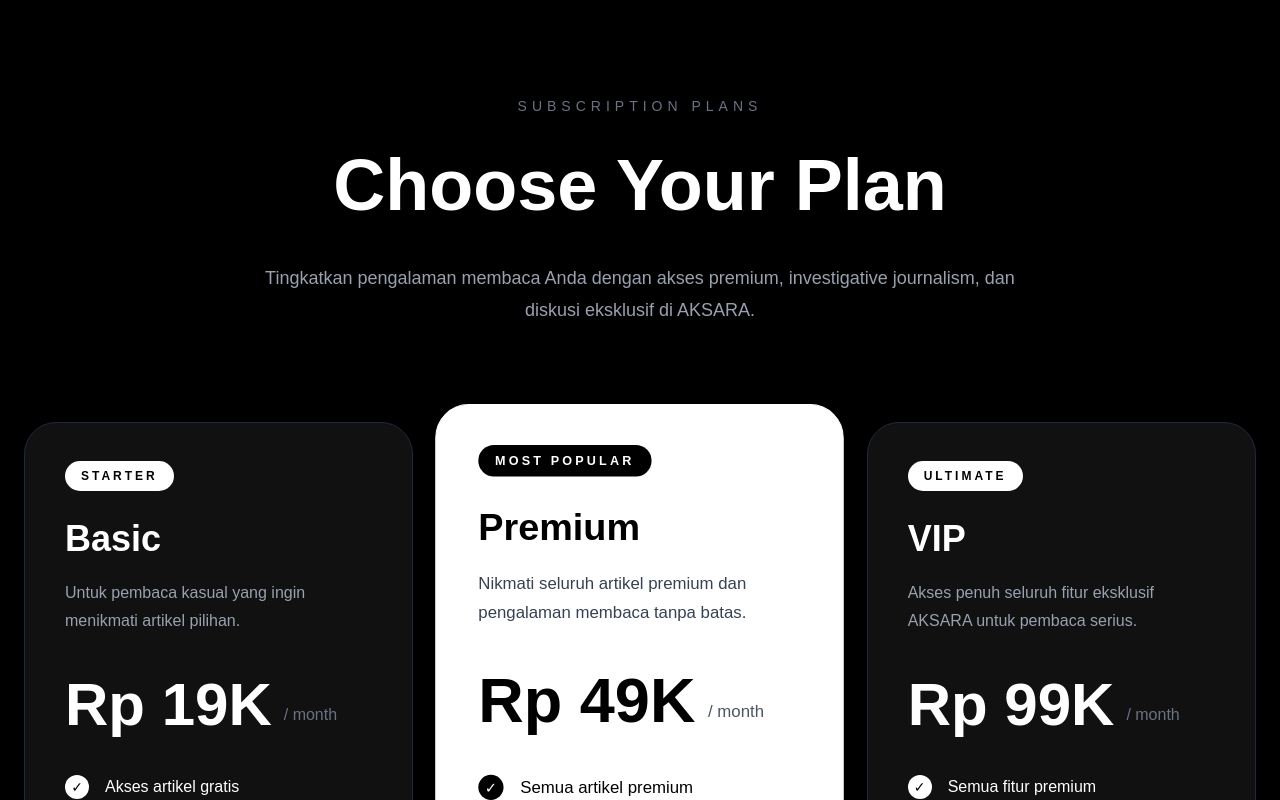
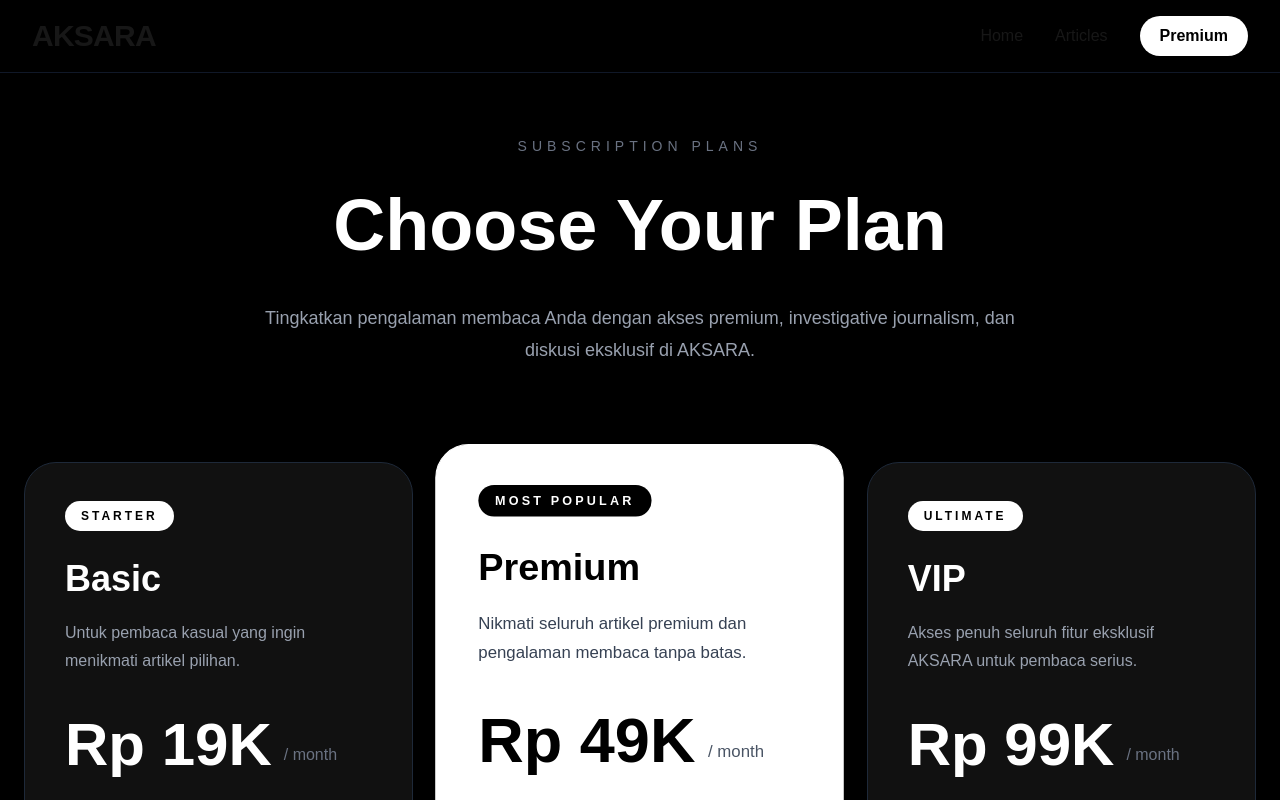
Before and after one commit to HakimAM19/aksara-api, a Next.js app: page /subscribe in a window 1280 px wide. Shown: the top 800 px of the page. Built offline with nearby package versions, Linux system fonts and the light colour scheme.

Commit message:
OTW DEPLOYYY 6

```diff
--- a/src/app/subscribe/page.js
+++ b/src/app/subscribe/page.js
@@ -1,56 +1,35 @@
+import Navbar from "@/components/Navbar";
+
 export default function SubscribePage() {
-
   const plans = [
-
     {
       name: "Basic",
-
       price: "19K",
-
-      description:
-        "Untuk pembaca kasual yang ingin menikmati artikel pilihan.",
-
+      description: "Untuk pembaca kasual yang ingin menikmati artikel pilihan.",
       benefit: [
         "Akses artikel gratis",
         "Komentar artikel",
         "Bookmark artikel",
       ],
-
       badge: "STARTER",
     },
-
-
-
     {
       name: "Premium",
-
       price: "49K",
-
-      description:
-        "Nikmati seluruh artikel premium dan pengalaman membaca tanpa batas.",
-
+      description: "Nikmati seluruh artikel premium dan pengalaman membaca tanpa batas.",
       benefit: [
         "Semua artikel premium",
         "Diskusi eksklusif",
         "Tanpa iklan",
         "Akses investigasi khusus",
       ],
-
       badge: "MOST POPULAR",
-
       featured: true,
     },
-
-
-
     {
       name: "VIP",
-
       price: "99K",
-
-      description:
-        "Akses penuh seluruh fitur eksklusif AKSARA untuk pembaca serius.",
-
+      description: "Akses penuh seluruh fitur eksklusif AKSARA untuk pembaca serius.",
       benefit: [
         "Semua fitur premium",
         "Early access article",
@@ -58,183 +37,102 @@ export default function SubscribePage() {
         "Prioritas komunitas",
         "VIP discussion room",
       ],
-
       badge: "ULTIMATE",
     },
-
   ];
 
+  return (
+    <>
+      {/* 2. Menampilkan Navbar di paling atas halaman */}
+      <Navbar />
 
-
-  return (
-
+      {/* 3. Konten utama pricing */}
       <main className="min-h-screen bg-black text-white py-24 px-6">
 
-
-
-
         {/* HEADER */}
-
-      <section className="text-center max-w-3xl mx-auto">
-
+        <section className="text-center max-w-3xl mx-auto mt-10"> {/* Ditambahkan mt-10 agar jarak dari navbar proporsional */}
           <p className="uppercase tracking-[5px] text-gray-500 text-sm">
-
             Subscription Plans
-
           </p>
-
           <h1 className="text-5xl md:text-7xl font-black mt-6 leading-tight">
-
             Choose Your Plan
-
           </h1>
-
           <p className="text-gray-400 mt-8 leading-8 text-lg">
-
-          Tingkatkan pengalaman membaca Anda
-          dengan akses premium,
-          investigative journalism,
-          dan diskusi eksklusif di AKSARA.
-
+            Tingkatkan pengalaman membaca Anda dengan akses premium,
+            investigative journalism, dan diskusi eksklusif di AKSARA.
           </p>
-
         </section>
 
-
-
-
-
         {/* PLANS */}
-
         <section className="grid md:grid-cols-3 gap-8 max-w-7xl mx-auto mt-24">
-
           {plans.map((plan, index) => (
-
             <div
               key={index}
               className={`
-
                 rounded-[32px]
                 p-10
                 border
                 transition
                 hover:-translate-y-2
                 duration-300
-
                 ${plan.featured
                   ? "bg-white text-black border-white scale-105"
                   : "bg-[#111] border-gray-800"}
-
               `}
             >
-
-
-
-
               {/* BADGE */}
-
               <div>
-
                 <span
                   className={`
-
                     text-xs
                     tracking-[3px]
                     font-bold
                     px-4
                     py-2
                     rounded-full
-
                     ${plan.featured
                       ? "bg-black text-white"
                       : "bg-white text-black"}
-
                   `}
                 >
-
                   {plan.badge}
-
                 </span>
-
               </div>
 
-
-
-
-
               {/* PLAN */}
-
               <div className="mt-8">
-
                 <h2 className="text-4xl font-black">
-
                   {plan.name}
-
                 </h2>
-
                 <p
                   className={`
-
                     mt-5
                     leading-7
-
-                  ${plan.featured
-                    ? "text-gray-700"
-                    : "text-gray-400"}
-
+                    ${plan.featured ? "text-gray-700" : "text-gray-400"}
                   `}
                 >
-
                   {plan.description}
-
                 </p>
-
               </div>
 
-
-
-
-
               {/* PRICE */}
-
               <div className="mt-10 flex items-end gap-3">
-
                 <h3 className="text-6xl font-black">
-
                   Rp {plan.price}
-
                 </h3>
-
                 <span
-                className={plan.featured
-                  ? "text-gray-600 mb-2"
-                  : "text-gray-500 mb-2"}
+                  className={plan.featured ? "text-gray-600 mb-2" : "text-gray-500 mb-2"}
                 >
-
                   / month
-
                 </span>
-
               </div>
 
-
-
-
-
               {/* BENEFITS */}
-
               <div className="mt-10 space-y-5">
-
                 {plan.benefit.map((item, i) => (
-
-                <div
-                  key={i}
-                  className="flex items-center gap-4"
-                >
-
+                  <div key={i} className="flex items-center gap-4">
                     <div
                       className={`
-
                         w-6
                         h-6
                         rounded-full
@@ -242,39 +140,19 @@ export default function SubscribePage() {
                         items-center
                         justify-center
                         text-sm
-
-                      ${plan.featured
-                        ? "bg-black text-white"
-                        : "bg-white text-black"}
-
+                        ${plan.featured ? "bg-black text-white" : "bg-white text-black"}
                       `}
                     >
-
                       ✓
-
+                    </div>
+                    <p>{item}</p>
+                  </div>
+                ))}
               </div>
 
-                  <p>
-
-                    {item}
-
-                  </p>
-
-                </div>
-
-              ))}
-
-            </div>
-
-
-
-
-
               {/* BUTTON */}
-
               <button
                 className={`
-
                   mt-14
                   w-full
                   py-5
@@ -282,26 +160,17 @@ export default function SubscribePage() {
                   font-bold
                   text-lg
                   transition
-
                   ${plan.featured
                     ? "bg-black text-white hover:bg-gray-900"
                     : "bg-white text-black hover:bg-gray-200"}
-
                 `}
               >
-
                 Choose Plan
-
               </button>
-
             </div>
-
           ))}
-
         </section>
-
       </main>
-
+    </>
   );
-
 }
```
Lines whose indentation alone changed are shown as unchanged.
